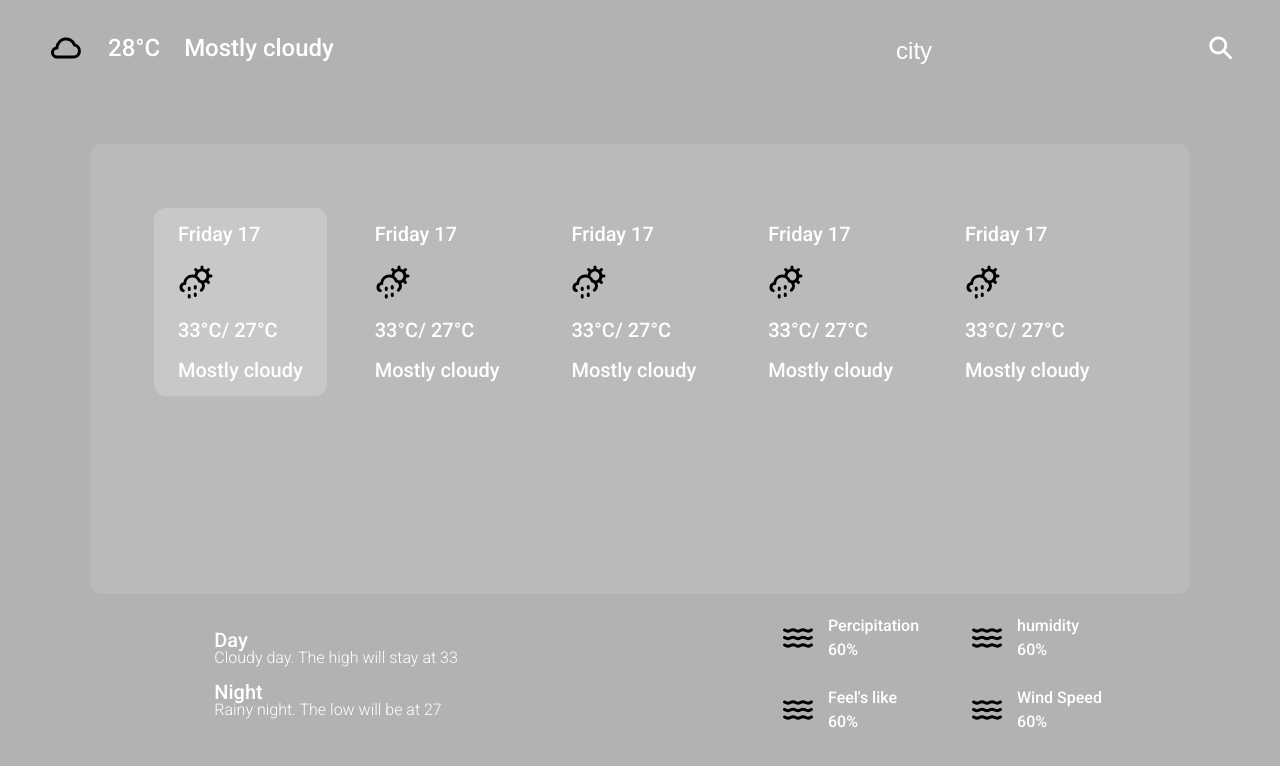
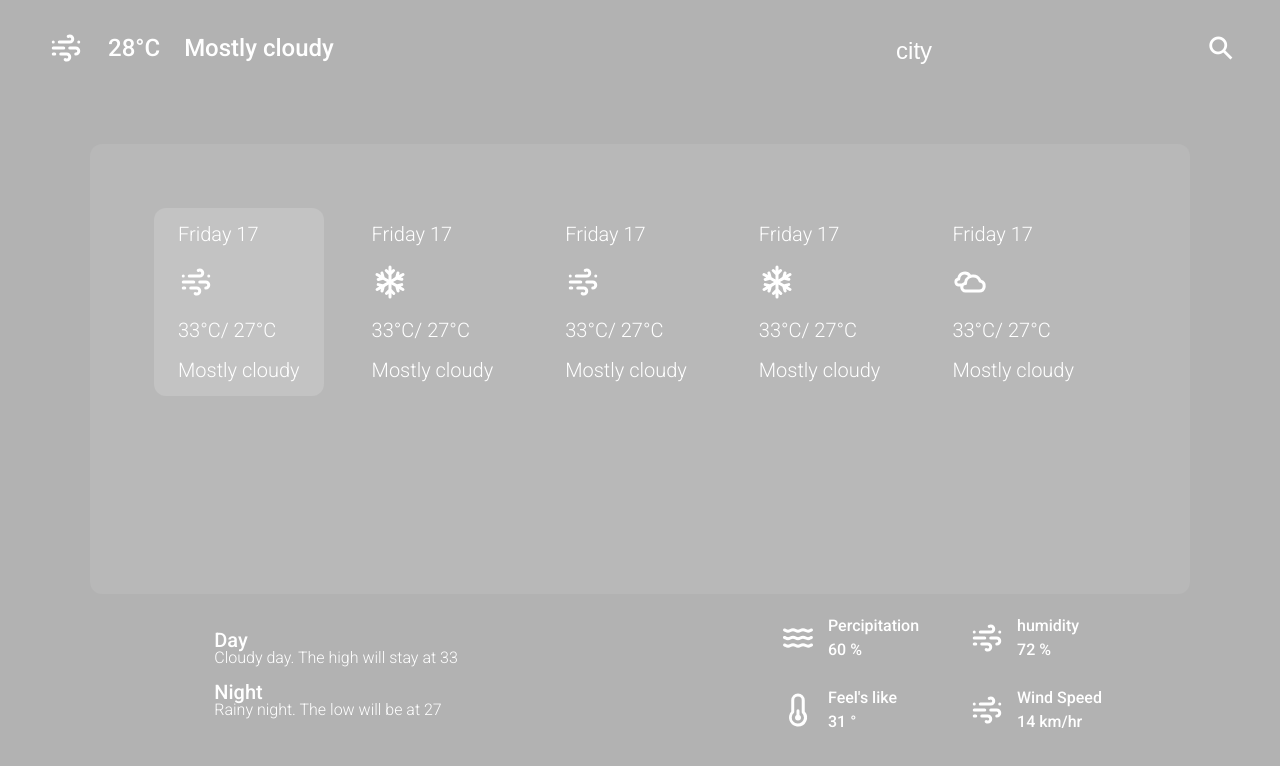
Before and after one commit to Daniyal-Arif/weather, a website built with Parcel: page src/index.html in a window 1280 px wide. Built offline with nearby package versions, Linux system fonts and the light colour scheme; files whose address does not match are found by name.

Commit message:
svg color done

```diff
--- a/src/css/style.css
+++ b/src/css/style.css
@@ -51,6 +51,9 @@ body {
   grid-template-columns: 1fr 1fr;
 }
 
+path {
+  fill: #fff;
+}
 /* HEADER */
 
 nav {
@@ -74,8 +77,8 @@ nav {
 }
 .logo {
   width: 3.6rem;
-  height: 3.6rem;
-  stroke: #fff;
+  filter: invert(97%) sepia(97%) saturate(13%) hue-rotate(209deg)
+    brightness(104%) contrast(103%);
 }
 
 /* form */
@@ -110,7 +113,7 @@ input[type="text"] {
 
 .section-weather {
   max-width: 110rem;
-  background-color: rgba(255, 255, 255, 0.1);
+  background-color: rgba(250, 257, 257, 0.075);
   padding: 6.4rem;
   border-radius: 12px;
   margin-bottom: 2.4rem;
@@ -122,6 +125,9 @@ input[type="text"] {
 .cards {
   display: flex;
   column-gap: 2.4rem;
+
+  font-size: 1.6rem;
+  font-weight: 300;
 }
 
 .card {
@@ -136,7 +142,7 @@ input[type="text"] {
 }
 
 .card:hover {
-  transform: translateY(-10px);
+  transform: translateY(-3px);
 }
 
 .card-link:link,
@@ -150,7 +156,7 @@ input[type="text"] {
 }
 
 .active {
-  background-color: rgba(255, 255, 255, 0.2);
+  background-color: rgba(255, 255, 255, 0.15);
 }
 
 /* section-more-info */
@@ -200,7 +206,11 @@ input[type="text"] {
   font-size: 1.6rem;
   font-weight: 400;
 
-  display: flex;
+  /* display: flex;
   flex-direction: column;
-  gap: 0.8rem;
+  gap: 0.8rem; */
 }
+
+.type {
+  margin-bottom: 0.8rem;
+}
--- a/src/index.html
+++ b/src/index.html
@@ -20,7 +20,7 @@
         <nav>
           <img
             class="logo"
-            src="./img/icon-pack/weather-114/svg/cloud-1214547.svg"
+            src="./img/icon-pack/weather-114/svg/wind.svg"
             alt=""
           />
           <p class="header-temp">28&#176;C</p>
@@ -46,7 +46,7 @@
                   <p class="date">Friday 17</p>
                   <img
                     class="logo"
-                    src="img/icon-pack/weather-114/svg/cloud-drizzel-1214543.svg"
+                    src="img/icon-pack/weather-114/svg/wind.svg"
                     alt=""
                   />
                   <p class="temperature">
@@ -62,7 +62,7 @@
                   <p class="date">Friday 17</p>
                   <img
                     class="logo"
-                    src="img/icon-pack/weather-114/svg/cloud-drizzel-1214543.svg"
+                    src="img/icon-pack/weather-114/svg/cold-temperature.svg"
                     alt=""
                   />
                   <p class="temperature">
@@ -78,7 +78,7 @@
                   <p class="date">Friday 17</p>
                   <img
                     class="logo"
-                    src="img/icon-pack/weather-114/svg/cloud-drizzel-1214543.svg"
+                    src="img/icon-pack/weather-114/svg/wind.svg"
                     alt=""
                   />
                   <p class="temperature">
@@ -94,7 +94,7 @@
                   <p class="date">Friday 17</p>
                   <img
                     class="logo"
-                    src="img/icon-pack/weather-114/svg/cloud-drizzel-1214543.svg"
+                    src="img/icon-pack/weather-114/svg/cold-temperature.svg"
                     alt=""
                   />
                   <p class="temperature">
@@ -110,7 +110,7 @@
                   <p class="date">Friday 17</p>
                   <img
                     class="logo"
-                    src="img/icon-pack/weather-114/svg/cloud-drizzel-1214543.svg"
+                    src="img/icon-pack/weather-114/svg/clouds.svg"
                     alt=""
                   />
                   <p class="temperature">
@@ -140,45 +140,49 @@
             <div class="atmosphere">
               <img
                 class="logo"
-                src="img/icon-pack/weather-114/svg/water-1215948.svg"
+                src="img/icon-pack/weather-114/svg/water.svg"
                 alt="water droplets"
               />
               <div class="atmosphere-type">
                 <p class="type">Percipitation</p>
-                <p class="value">60%</p>
+                <span class="value">60</span>
+                <span class="unit">%</span>
               </div>
             </div>
             <div class="atmosphere">
               <img
                 class="logo"
-                src="img/icon-pack/weather-114/svg/water-1215948.svg"
+                src="img/icon-pack/weather-114/svg/wind.svg"
                 alt="water droplets"
               />
               <div class="atmosphere-type">
                 <p class="type">humidity</p>
-                <p class="value">60%</p>
+                <span class="value">72</span>
+                <span class="unit">%</span>
               </div>
             </div>
             <div class="atmosphere">
               <img
                 class="logo"
-                src="img/icon-pack/weather-114/svg/water-1215948.svg"
+                src="img/icon-pack/weather-114/svg/temperature-feels-like.svg"
                 alt="water droplets"
               />
               <div class="atmosphere-type">
                 <p class="type">Feel's like</p>
-                <p class="value">60%</p>
+                <span class="value">31</span>
+                <span class="unit">&#176;</span>
               </div>
             </div>
             <div class="atmosphere">
               <img
                 class="logo"
-                src="img/icon-pack/weather-114/svg/water-1215948.svg"
+                src="img/icon-pack/weather-114/svg/wind.svg"
                 alt="water droplets"
               />
               <div class="atmosphere-type">
                 <p class="type">Wind Speed</p>
-                <p class="value">60%</p>
+                <span class="value">14</span>
+                <span class="unit">km/hr</span>
               </div>
             </div>
           </div>
```
Also changed, not shown: src/img/icon-pack/weather-114/svg/cloud-drizzel-1214538.svg (deleted), src/img/icon-pack/weather-114/svg/cloud-drizzel-1214543.svg (deleted), src/img/icon-pack/weather-114/svg/cloud.svg (renamed from src/img/icon-pack/weather-114/svg/cloud-1214547.svg), src/img/icon-pack/weather-114/svg/clouds.svg (renamed from src/img/icon-pack/weather-114/svg/clouds-1214537.svg), src/img/icon-pack/weather-114/svg/cold-temperature.svg (renamed from src/img/icon-pack/weather-114/svg/cold-temperature-1214536.svg), src/img/icon-pack/weather-114/svg/cold-weather-1214576.svg (deleted), src/img/icon-pack/weather-114/svg/cold-weather-1214577.svg (deleted), src/img/icon-pack/weather-114/svg/cold-weather-1214578.svg (deleted), src/img/icon-pack/weather-114/svg/cold-weather-1214579.svg (deleted), src/img/icon-pack/weather-114/svg/direction-tool.svg (renamed from src/img/icon-pack/weather-114/svg/direction-tool-1214574.svg), src/img/icon-pack/weather-114/svg/temperature-feels-like.svg (renamed from src/img/icon-pack/weather-114/svg/temperature-1214540.svg), src/img/icon-pack/weather-114/svg/water.svg (renamed from src/img/icon-pack/weather-114/svg/water-1215948.svg), src/img/icon-pack/weather-114/svg/wind-1214545.svg (deleted), src/img/icon-pack/weather-114/svg/wind.svg (renamed from src/img/icon-pack/weather-114/svg/windy-1214544.svg), 1 more files.
